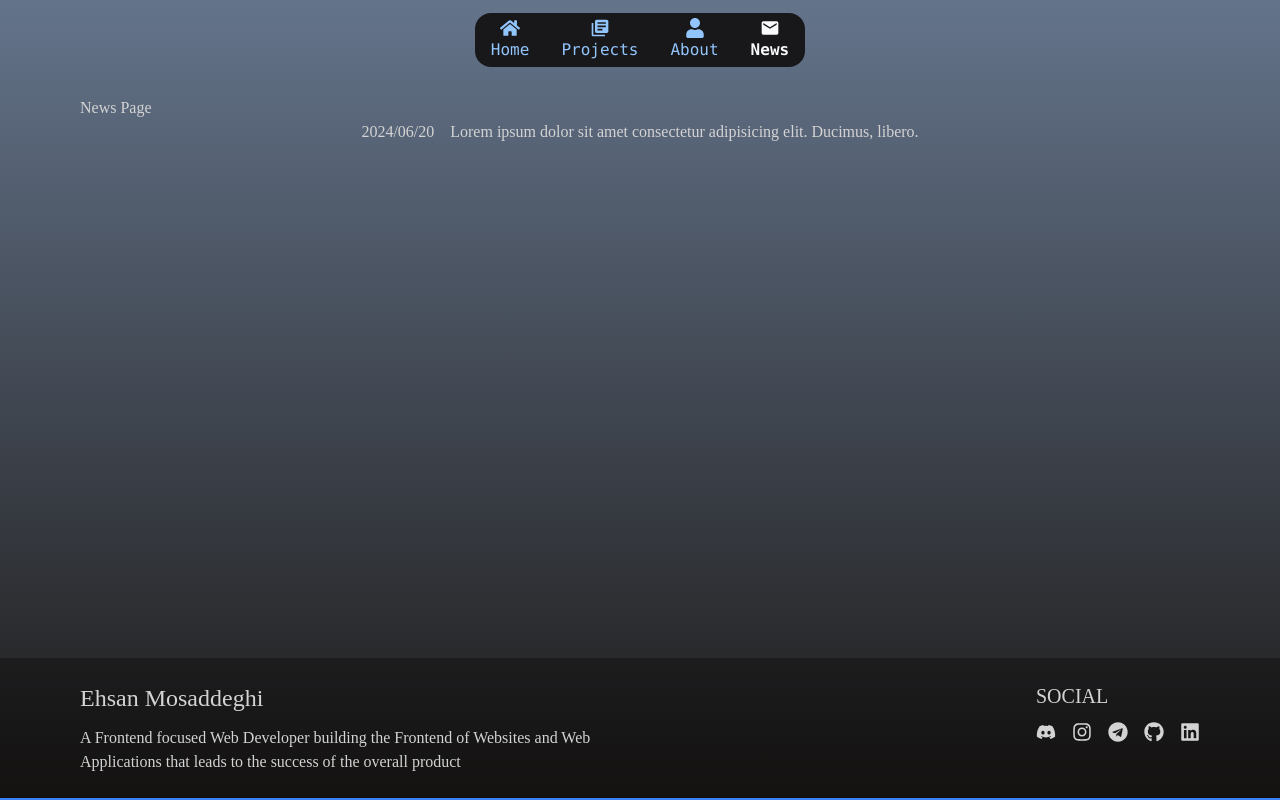
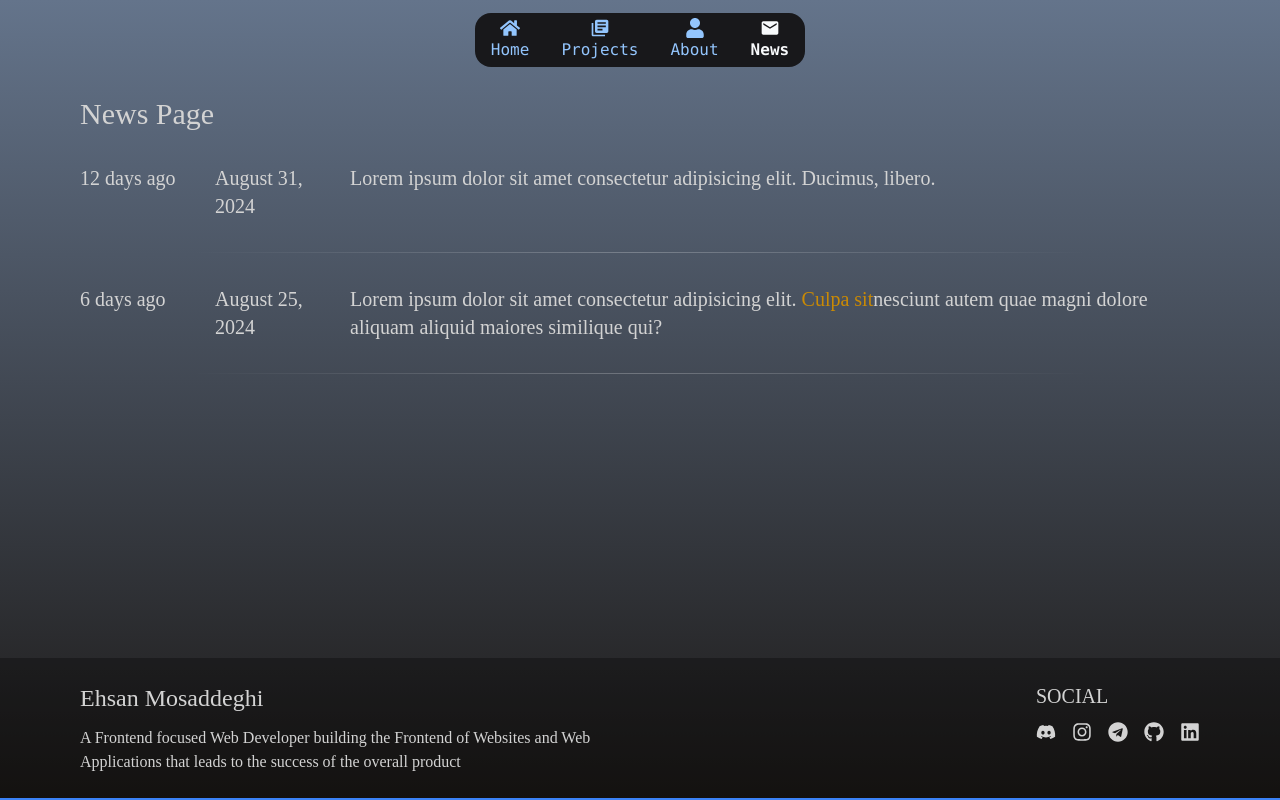
Before and after one commit to Ehsan-Mosaddeghi/Portfolio, a React (Vite) app: page /news in a window 1280 px wide. Built offline with nearby package versions, Linux system fonts and the light colour scheme.

Commit message:
News content added

```diff
--- a/src/index.css
+++ b/src/index.css
@@ -52,6 +52,6 @@ h2 {
   @apply text-2xl;
 }
 
-p {
+/* p {
   @apply text-base;
-}
+} */
--- a/src/pages/HomePage.jsx
+++ b/src/pages/HomePage.jsx
@@ -15,7 +15,7 @@ function HomePage() {
             <img
               src="/images/homepage-image.jpg"
               alt="portfolio image"
-              className="image-me relative z-10 w-64 rounded-full"
+              className="image-me rounded-ful relative z-10 w-64 max-w-none"
             />
           </div>
 
@@ -26,7 +26,7 @@ function HomePage() {
               }}
             />
 
-            <p className="max-w-sm text-lg">
+            <p className="text-lg">
               19 years old self-taught frontend developer passionate about
               learning and creating innovative user experiences. Eager to grow
               and explore new technologies.
--- a/src/pages/NewsPage.jsx
+++ b/src/pages/NewsPage.jsx
@@ -1,17 +1,29 @@
 import NewsItem from "../ui/NewsItem";
+import AnimatePage from "../ui/AnimatePage";
 
 function NewsPage() {
   return (
-    <>
-      <h1>News Page</h1>
+    <AnimatePage>
+      <h1 className="text-3xl">News Page</h1>
 
-      <NewsItem date="2024/06/20">
+      <NewsItem date="8/31 /2024">
         <p>
           Lorem ipsum dolor sit amet consectetur adipisicing elit. Ducimus,
           libero.
         </p>
       </NewsItem>
-    </>
+
+      <NewsItem date="8/25 /2024">
+        <p>
+          Lorem ipsum dolor sit amet consectetur adipisicing elit.{" "}
+          <a href="#" className="text-yellow-600">
+            Culpa sit
+          </a>
+          nesciunt autem quae magni dolore aliquam aliquid maiores similique
+          qui?
+        </p>
+      </NewsItem>
+    </AnimatePage>
   );
 }
 
--- a/src/ui/NewsItem.jsx
+++ b/src/ui/NewsItem.jsx
@@ -1,10 +1,33 @@
 function NewsItem({ children, date }) {
+  const millisecondsDiff = Math.abs(
+    new Date().getTime() - new Date(date).getTime(),
+  );
+  const seconds = Math.floor(millisecondsDiff / 1000);
+  const minutes = Math.floor(seconds / 60);
+  const hours = Math.floor(minutes / 60);
+  const days = Math.floor(hours / 24);
+
+  const convertedDate = new Date(date).toLocaleString("en-US", {
+    year: "numeric",
+    month: "long",
+    day: "numeric",
+  });
+
+  const [convertedMonthAndDay, convertedYear] = convertedDate.split(",");
+
   return (
-    <div className="flex justify-center gap-4">
-      <span>{date}</span>
-
-      {children}
-    </div>
+    <>
+      <div className="grid grid-cols-1 py-8 text-xl sm:grid-cols-[135px_135px_1fr]">
+        {convertedDate !== "Invalid Date" && (
+          <span className="">{days > 0 ? `${days} days ago` : "New"}</span>
+        )}
+        <span>
+          {convertedMonthAndDay}, <br /> {convertedYear}
+        </span>
+        {children}
+      </div>
+      <div className="break-line"></div>
+    </>
   );
 }
 
```
